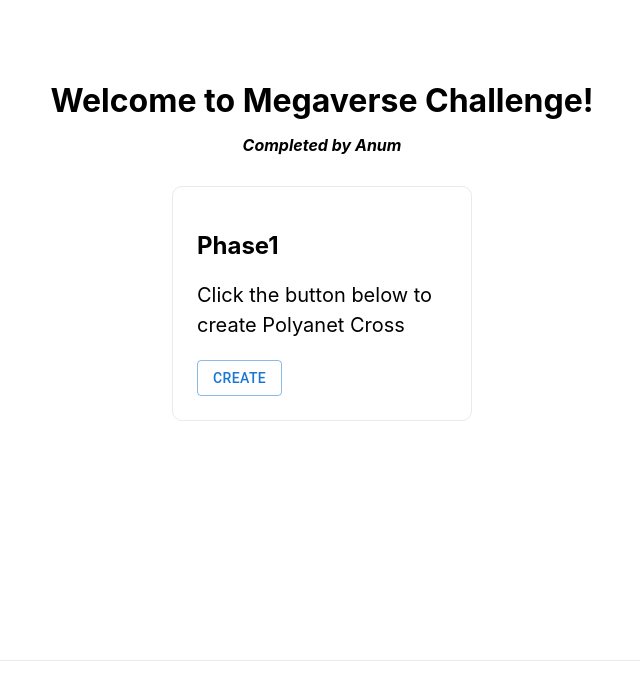
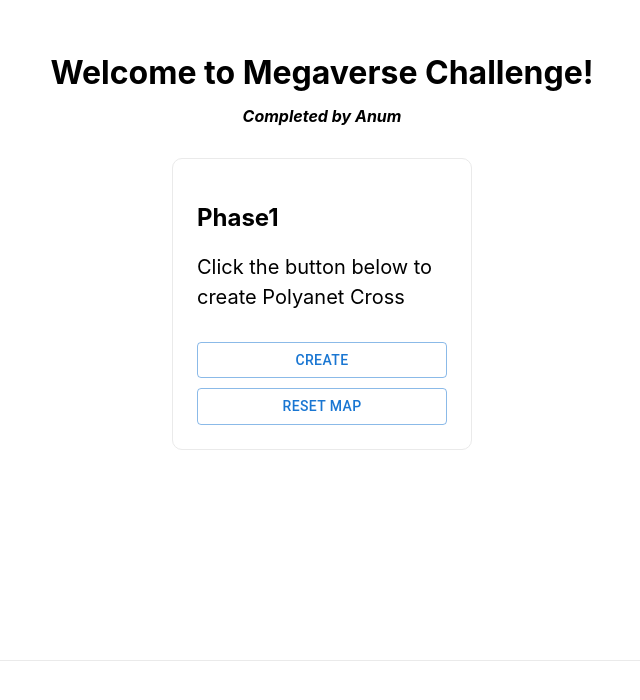
Before and after one commit to AnumQ/megaverse, a Next.js app: page / in a window 1280 px wide. Shown: the part 140-840 px from the top of the page, without its empty margins (318-958 px from the left). Built offline with nearby package versions, Linux system fonts and the light colour scheme.

Commit message:
Phase1 Complete

```diff
--- /dev/null
+++ b/pages/api/polyanets/create.ts
@@ -0,0 +1,27 @@
+// Next.js API route support: https://nextjs.org/docs/api-routes/introduction
+import type { NextApiRequest, NextApiResponse } from "next";
+
+const BASE_URL_LOCAL = "https://challenge.crossmint.io/api";
+const POLYANET = "polyanets";
+const CANDIDATE_ID = "ffdba451-a8a7-43eb-a3fd-0231efd01071";
+
+export default async function handler(
+  req: NextApiRequest,
+  res: NextApiResponse
+) {
+  try {
+    const response = await fetch(`${BASE_URL_LOCAL}/${POLYANET}`, {
+      method: "POST",
+      headers: {
+        Accept: "*/*",
+        "Content-Type": "application/json",
+      },
+      body: req.body,
+    });
+
+    const json = await response.json();
+    res.status(response.status).json(json);
+  } catch (error) {
+    res.status(400).json(error);
+  }
+}
--- /dev/null
+++ b/pages/api/polyanets/delete.ts
@@ -0,0 +1,26 @@
+// Next.js API route support: https://nextjs.org/docs/api-routes/introduction
+import type { NextApiRequest, NextApiResponse } from "next";
+
+const BASE_URL_LOCAL = "https://challenge.crossmint.io/api";
+const POLYANET = "polyanets";
+
+export default async function handler(
+  req: NextApiRequest,
+  res: NextApiResponse
+) {
+  try {
+    const response = await fetch(`${BASE_URL_LOCAL}/${POLYANET}`, {
+      method: "DELETE",
+      headers: {
+        Accept: "*/*",
+        "Content-Type": "application/json",
+      },
+      body: req.body,
+    });
+
+    const json = await response.json();
+    res.status(response.status).json(json);
+  } catch (error) {
+    res.status(400).json(error);
+  }
+}
--- a/pages/index.tsx
+++ b/pages/index.tsx
@@ -1,10 +1,96 @@
 import type { NextPage } from "next";
 import Head from "next/head";
-import Image from "next/image";
 import styles from "../styles/Home.module.css";
 import Button from "@mui/material/Button";
 
+type Position = {
+  row: string;
+  column: string;
+};
 const Home: NextPage = () => {
+  const CANDIDATE_ID = "ffdba451-a8a7-43eb-a3fd-0231efd01071";
+  const rowsNumber = 11;
+  const columnsNumber = 11;
+  const rows = Array.from(Array(rowsNumber).keys());
+  const cols = Array.from(Array(columnsNumber).keys());
+  let positions: Position[] = [];
+
+  rows.forEach((row) => {
+    cols.forEach((col) => {
+      const pos: Position = { row: `${row}`, column: `${col}` };
+      positions.push(pos);
+    });
+  });
+
+  const createPolyanet = async () => {
+    positions = [];
+
+    rows.forEach((row) => {
+      if (row > 1 && row < 9) {
+        cols.forEach((col) => {
+          if (col > 1 && col < 9) {
+            const pos1: Position = { row: `${row}`, column: `${col}` };
+            if (col === row) {
+              positions.push(pos1);
+              const colInvert = 10 - col;
+              const pos2: Position = { row: `${row}`, column: `${colInvert}` };
+              positions.push(pos2);
+            }
+          }
+        });
+      }
+    });
+    const promises = positions.map((pos) => {
+      return fetch("/api/polyanets/create", {
+        method: "POST",
+        body: JSON.stringify({
+          candidateId: CANDIDATE_ID,
+          row: `${pos.row}`,
+          column: `${pos.column}`,
+        }),
+      });
+    });
+
+    try {
+      const results = await Promise.allSettled(promises);
+
+      results.forEach((res, index) => {
+        if (res.status !== "fulfilled") {
+          console.log(`Failed to Create at position ${index}`);
+        }
+      });
+      console.log("Successfully created polyanets");
+    } catch (error) {
+      console.error(error);
+    }
+  };
+
+  const deletePolyanets = async () => {
+    const promises = positions.map((position) => {
+      return fetch("/api/polyanets/delete", {
+        method: "POST",
+        body: JSON.stringify({
+          candidateId: CANDIDATE_ID,
+          row: `${position.row}`,
+          column: `${position.column}`,
+        }),
+      });
+    });
+
+    try {
+      const results = await Promise.allSettled(promises);
+
+      results.forEach((res, index) => {
+        if (res.value.status !== 200) {
+          console.log(`Failed to Delete at position ${index}`);
+        }
+      });
+
+      console.log("Successfully deleted polyanets");
+    } catch (error) {
+      console.error(error);
+    }
+  };
   return (
     <div className={styles.container}>
       <Head>
@@ -22,14 +108,16 @@ const Home: NextPage = () => {
             <h2>Phase1</h2>
             <p>Click the button below to create Polyanet Cross</p>
             <br />
-            <Button
-              variant="outlined"
-              onClick={() => {
-                alert("create");
-              }}
-            >
-              Create
-            </Button>
+            <div>
+              <Button variant="outlined" onClick={createPolyanet}>
+                Create
+              </Button>
+            </div>
+            <div>
+              <Button variant="outlined" onClick={deletePolyanets}>
+                Reset Map
+              </Button>
+            </div>
           </div>
         </div>
       </main>
--- a/styles/Home.module.css
+++ b/styles/Home.module.css
@@ -92,6 +92,12 @@
   max-width: 300px;
 }
 
+.card div {
+  display: flex;
+  flex-direction: column;
+  margin-top: 10px;
+}
+
 .card p {
   margin: 0;
   font-size: 1.25rem;
```
